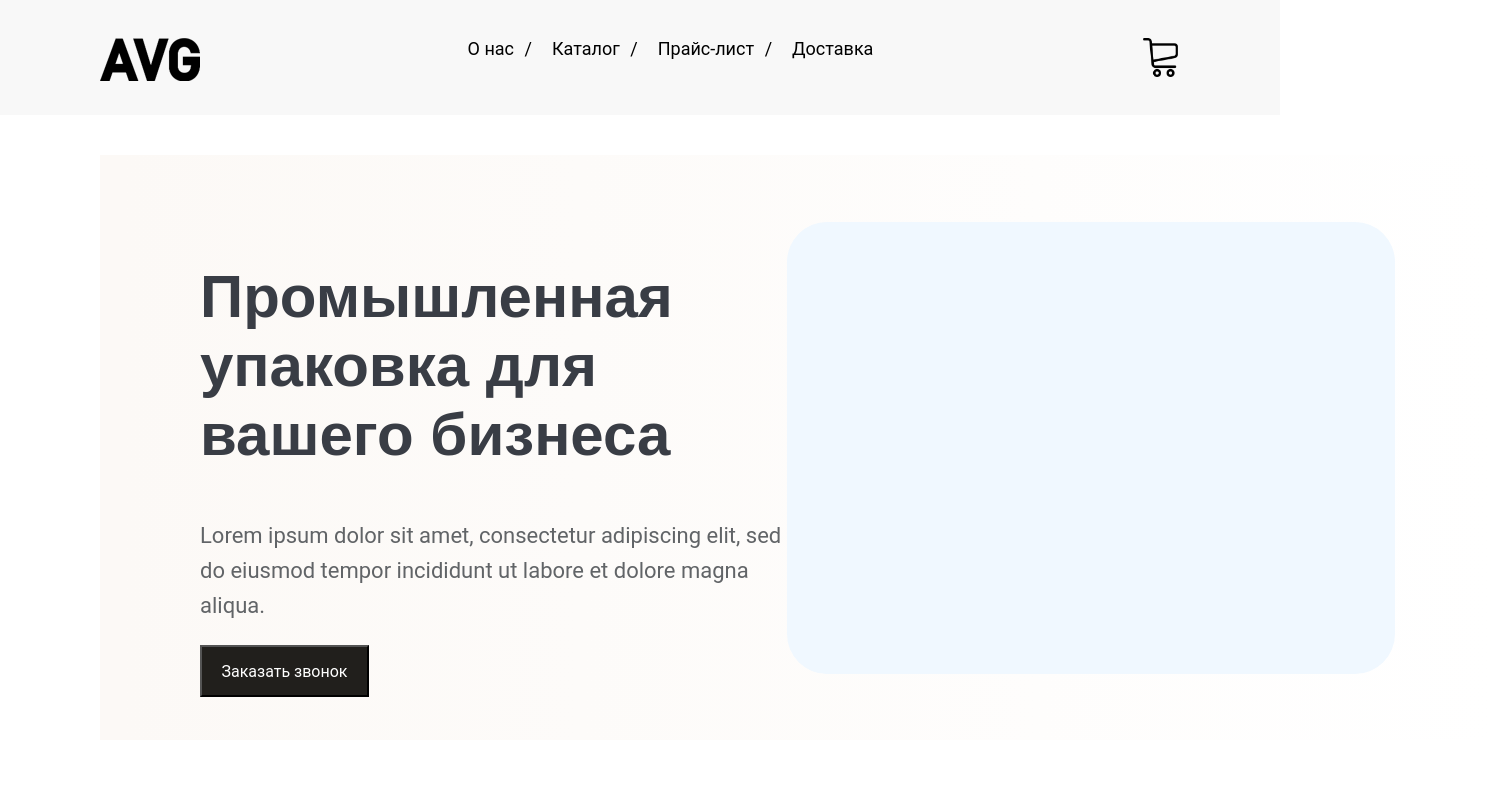
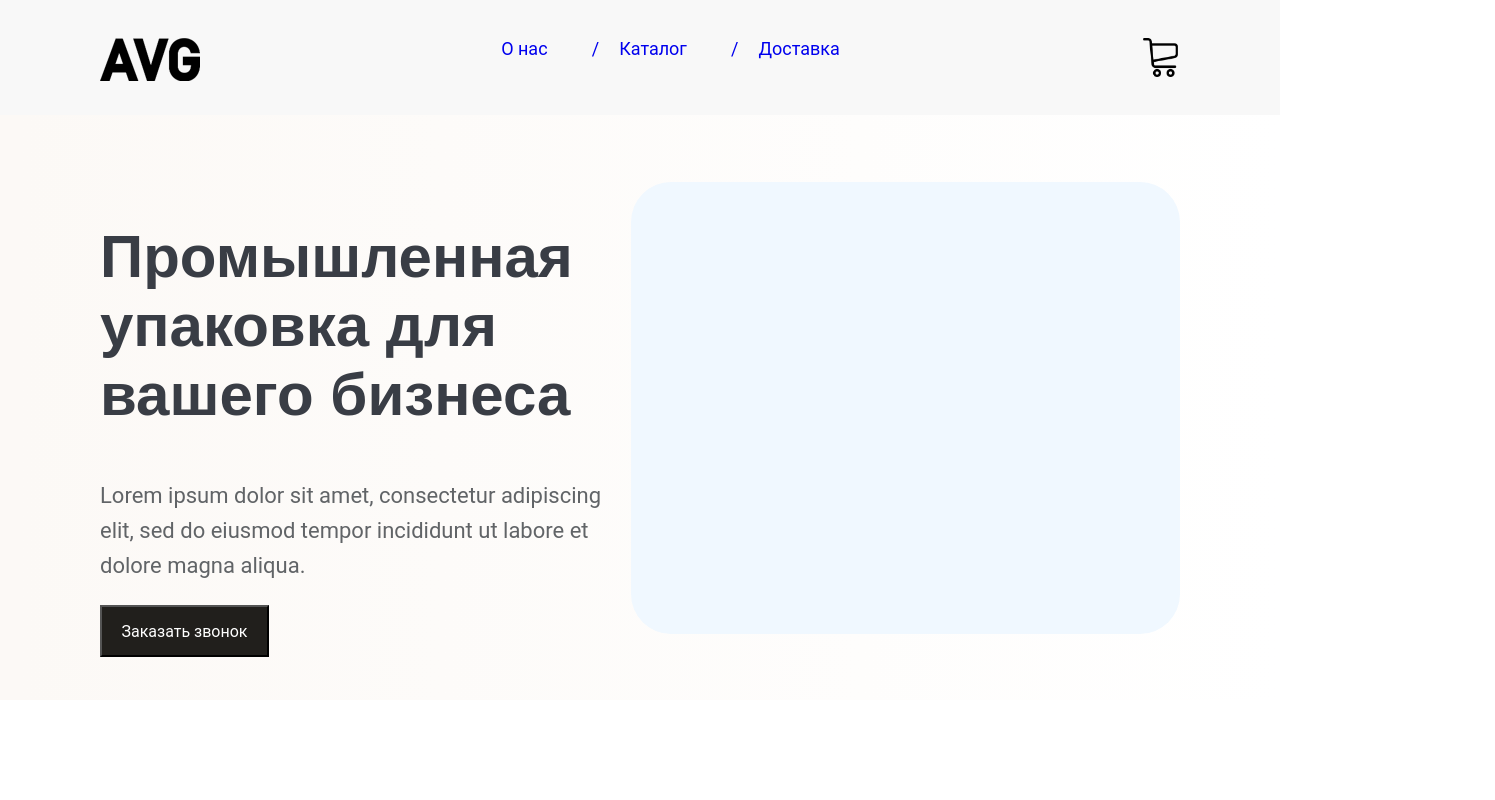
Before and after one commit to shk3t/bigbag, a React (Create React App) app in the folder client/: page / in a window 1280 px wide. Shown: the top 800 px of the page, 1495 px wide, since content can reach past the window. Built offline with nearby package versions, Linux system fonts and the light colour scheme.

Commit message:
Add Routes, AppRoutes, consts
Сделана навигация с каталога (временно на страницу "О нас", заменю на product/id).
Сделана рабочая навигация в header и footer

```diff
--- a/client/src/App.js
+++ b/client/src/App.js
@@ -1,27 +1,19 @@
 import React from "react";
-import { BrowserRouter, Route, Routes } from "react-router-dom";
-
-import ProductPage from "./pages/ProductPage";
-import MainPage from "./pages/MainPage";
-import CatalogPage from "./pages/CatalogPage";
-import AboutUsPage from "./pages/AboutUsPage";
-import DeliveryPage from "./pages/DeliveryPage";
-import MyCartPage from "./pages/MyCartPage";
+import { BrowserRouter } from "react-router-dom";
+// почему, если закомментить вот это, то отваливаются стили компонента way
+// import ProductPage from "./pages/ProductPage";
+// import MainPage from "./pages/MainPage";
+// import CatalogPage from "./pages/CatalogPage";
+// import AboutUsPage from "./pages/AboutUsPage";
+// import DeliveryPage from "./pages/DeliveryPage";
+// import MyCartPage from "./pages/MyCartPage";
+import AppRouter from "./components/AppRouter";
 
 export default function App() {
   return (
     <BrowserRouter>
       <div>
-        <Routes>
-          {/* путь константами */}
-          <Route path="/" element={<MainPage />} />
-          <Route path="/main" element={<MainPage />} />
-          <Route path="/products/:id" element={<ProductPage />} />
-          <Route path="/catalog" element={<CatalogPage />} />
-          <Route path="/about" element={<AboutUsPage />} />
-          <Route path="/delivery" element={<DeliveryPage />} />
-          <Route path="/cart" element={<MyCartPage />} />
-        </Routes>
+        <AppRouter />
       </div>
     </BrowserRouter>
   );
--- /dev/null
+++ b/client/src/components/AppRouter.jsx
@@ -0,0 +1,17 @@
+import React from "react";
+import { Routes, Route } from "react-router-dom";
+import MainPage from "../pages/MainPage";
+import { publicRoutes } from "../routes";
+
+const AppRouter = () => {
+  return (
+    <Routes>
+      {publicRoutes.map(({ path, Component }) => (
+        <Route key={path} path={path} element={<Component />} />
+      ))}
+      <Route path="*" element={<MainPage />} />
+    </Routes>
+  );
+};
+
+export default AppRouter;
--- a/client/src/components/Footer.jsx
+++ b/client/src/components/Footer.jsx
@@ -1,7 +1,8 @@
-import React from "react"
-import avgLogo from "../assets/avg_logo.png"
+import React from "react";
+import avgLogo from "../assets/avg_logo.png";
+import { Link } from "react-router-dom";
 
-  export default function Footer() {
+export default function Footer() {
   return (
     <footer>
       <div className="footer-logo">
@@ -11,9 +12,9 @@ import avgLogo from "../assets/avg_logo.png"
       </div>
       <div className="footer-nav">
         <ul>
-          <li>О компании</li>
+          <Link to="/about">О нас</Link>
           <li>Оплата</li>
-          <li>Доставка</li>
+          <Link to="/delivery">Доставка</Link>
         </ul>
       </div>
 
@@ -21,7 +22,12 @@ import avgLogo from "../assets/avg_logo.png"
         <p>Нужна консультация? Оставьте свой номер, и мы c вами свяжемся:</p>
         <form action="#" method="post" className="phone_form">
           <div className="user_phone">
-            <input type="text" placeholder="+7xxx-xxx-xx-xx" id="user_phone" className="rfield" />
+            <input
+              type="text"
+              placeholder="+7xxx-xxx-xx-xx"
+              id="user_phone"
+              className="rfield"
+            />
           </div>
 
           <input type="submit" className="btn_submit" />
@@ -38,10 +44,10 @@ import avgLogo from "../assets/avg_logo.png"
         </p>
         <br />
         <p>
-          г. <strong>Москва</strong>, м. Пражская, ул. Подольских Курсантов, д. 3, стр. 7А, СК
-          "Мобиус Логистика"
+          г. <strong>Москва</strong>, м. Пражская, ул. Подольских Курсантов, д.
+          3, стр. 7А, СК "Мобиус Логистика"
         </p>
       </div>
     </footer>
-  )
+  );
 }
--- a/client/src/components/Header.jsx
+++ b/client/src/components/Header.jsx
@@ -1,6 +1,7 @@
-import React from "react"
-import avgLogo from "../assets/avg_logo.png"
-import cartLogo from "../assets/icon-trolley-cart-3683279.png"
+import React from "react";
+import avgLogo from "../assets/avg_logo.png";
+import cartLogo from "../assets/icon-trolley-cart-3683279.png";
+import { Link } from "react-router-dom";
 
 export default function Header() {
   return (
@@ -11,10 +12,10 @@ export default function Header() {
       <div className="header__nav">
         <nav>
           <ul className="header__nav__ul">
-            <li>О нас</li>
-            <li>Каталог</li>
-            <li>Прайс-лист</li>
-            <li>Доставка</li>
+            <Link to="/about">О нас</Link>
+            <Link to="/catalog">Каталог</Link>
+            {/* <li>Прайс-лист</li> */}
+            <Link to="/delivery">Доставка</Link>
           </ul>
         </nav>
       </div>
@@ -22,5 +23,5 @@ export default function Header() {
         <img className="shopping-cart" src={cartLogo} alt="Корзина" />
       </div>
     </header>
-  )
+  );
 }
--- a/client/src/components/UI/Buttons/ButtonMore.jsx
+++ b/client/src/components/UI/Buttons/ButtonMore.jsx
@@ -1,8 +1,22 @@
 import React from "react";
 import classes from "./ButtonMore.module.css";
+import { ABOUT_PAGE_ROUTE } from "../../../utils/consts";
+import { useNavigate } from "react-router-dom";
 
 const ButtonMore = (props) => {
-  return <button className={classes.moreAboutProduct}>{props.children}</button>;
+  const navigate = useNavigate();
+  return (
+    <button
+      onClick={() => {
+        console.log("It work");
+        // onClick={() => navigate(PRODUCT_PAGE_ROUTE + "/" + product.id)}
+        navigate(ABOUT_PAGE_ROUTE);
+      }}
+      className={classes.moreAboutProduct}
+    >
+      {props.children}
+    </button>
+  );
 };
 
 export default ButtonMore;
--- a/client/src/components/UI/Buttons/ButtonMore.module.css
+++ b/client/src/components/UI/Buttons/ButtonMore.module.css
@@ -5,4 +5,6 @@
   border-radius: 10px;
   color: #fff;
   font-size: 12px;
+  /*заменить на hover*/
+  cursor: pointer;
 }
--- /dev/null
+++ b/client/src/routes.js
@@ -0,0 +1,40 @@
+import { MAIN_PAGE_ROUTE } from "./utils/consts";
+import { PRODUCT_PAGE_ROUTE } from "./utils/consts";
+import { CATALOG_PAGE_ROUTE } from "./utils/consts";
+import { ABOUT_PAGE_ROUTE } from "./utils/consts";
+import { DELIVERY_PAGE_ROUTE } from "./utils/consts";
+import { CART_PAGE_ROUTE } from "./utils/consts";
+import Product from "./components/Product";
+import CatalogPage from "./pages/CatalogPage";
+import MainPage from "./pages/MainPage";
+import AboutUsPage from "./pages/AboutUsPage";
+import DeliveryPage from "./pages/DeliveryPage";
+import MyCartPage from "./pages/MyCartPage";
+
+export const publicRoutes = [
+  {
+    path: PRODUCT_PAGE_ROUTE + "/:id",
+    Component: Product,
+  },
+  {
+    path: CATALOG_PAGE_ROUTE,
+    Component: CatalogPage,
+  },
+  {
+    path: MAIN_PAGE_ROUTE,
+    Component: MainPage,
+  },
+
+  {
+    path: ABOUT_PAGE_ROUTE,
+    Component: AboutUsPage,
+  },
+  {
+    path: DELIVERY_PAGE_ROUTE,
+    Component: DeliveryPage,
+  },
+  {
+    path: CART_PAGE_ROUTE,
+    Component: MyCartPage,
+  },
+];
--- a/client/src/styles/main.css
+++ b/client/src/styles/main.css
@@ -71,7 +71,11 @@ nav {
   font-size: 18px;
 }
 
-.header__nav__ul li:not(:first-child)::before {
+.header__nav__ul a {
+  text-decoration: none;
+}
+
+.header__nav__ul a:not(:first-child)::before {
   content: "/";
   margin-right: 20px;
 }
@@ -332,6 +336,11 @@ footer ul {
   font-size: 18px;
 }
 
+footer ul a {
+  text-decoration: none;
+  color: #fff;
+}
+
 .footer-call {
   padding-left: 40px;
   padding-right: 40px;
--- /dev/null
+++ b/client/src/utils/consts.js
@@ -0,0 +1,6 @@
+export const MAIN_PAGE_ROUTE = "/";
+export const PRODUCT_PAGE_ROUTE = "/products";
+export const CATALOG_PAGE_ROUTE = "/catalog";
+export const ABOUT_PAGE_ROUTE = "/about";
+export const DELIVERY_PAGE_ROUTE = "/delivery";
+export const CART_PAGE_ROUTE = "/cart";
```
Also changed, not shown: 1 other file (tests, documents, lock files or other folders).
